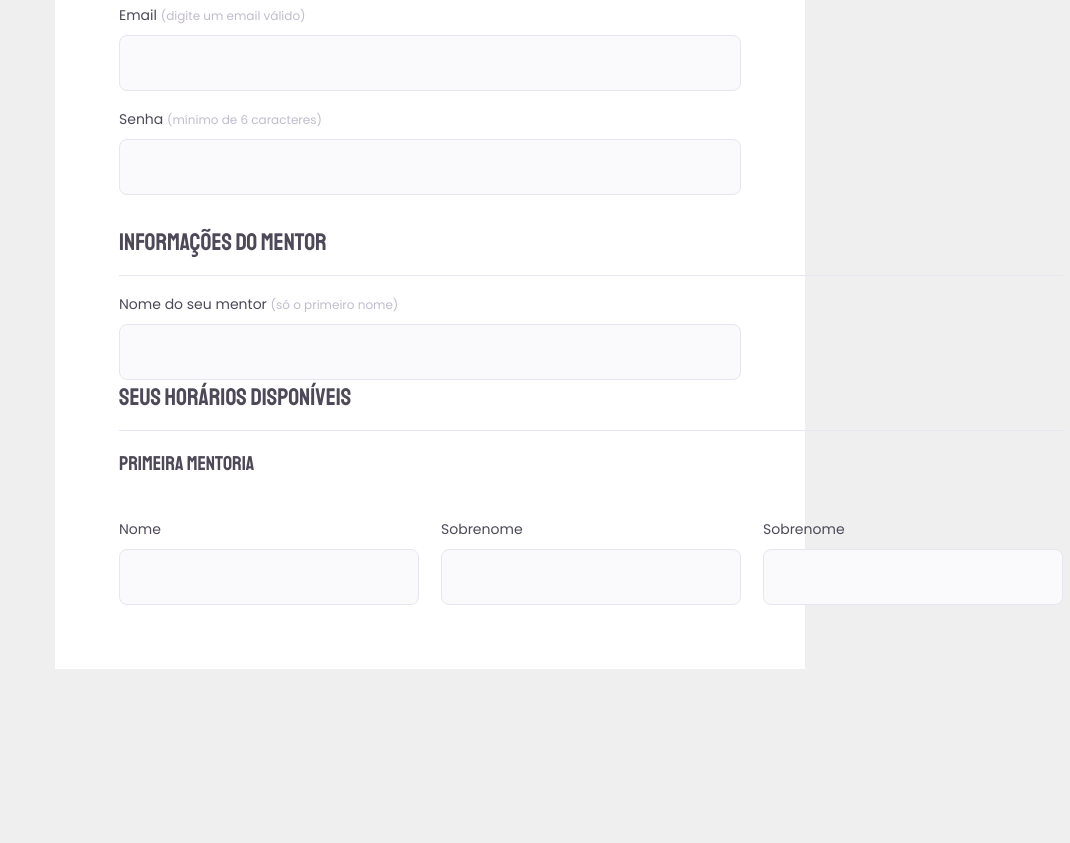
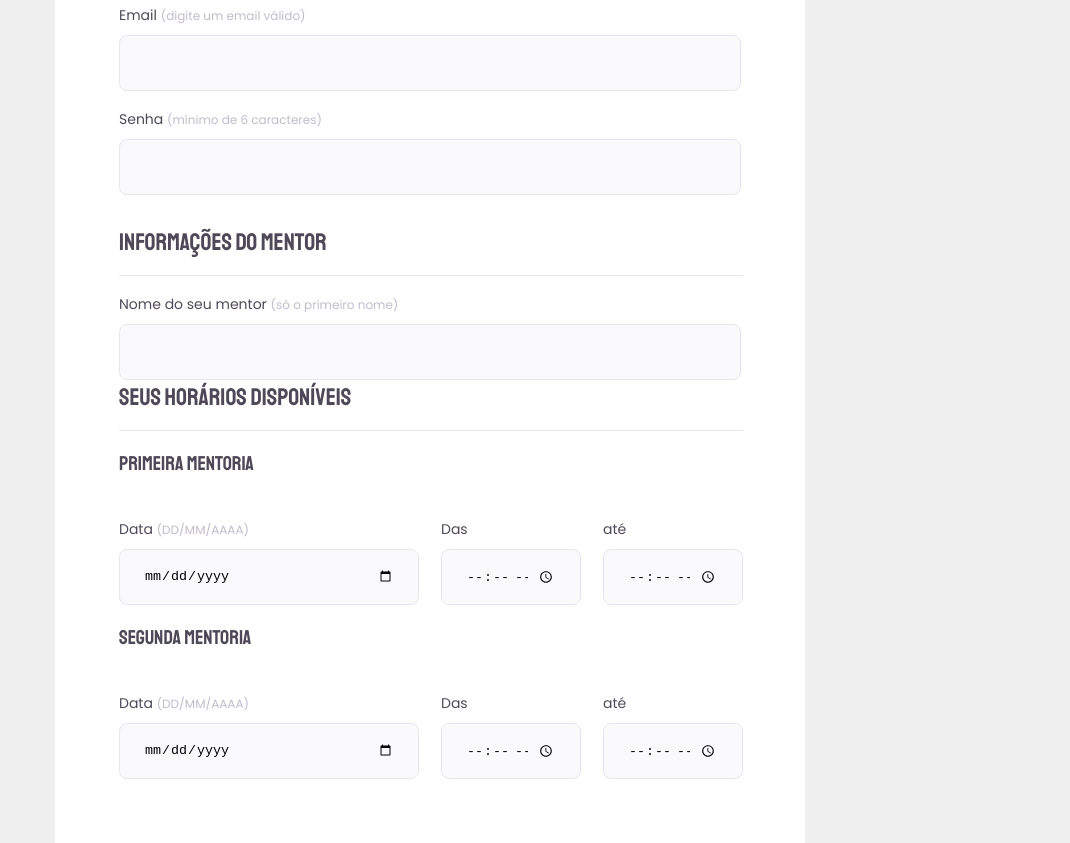
Before and after one commit to KendiFujii/Criando-formul-rios, a plain HTML site: page index.html in a window 1280 px wide. Shown: the part 588-1431 px from the top of the page, without its empty margins (210-1280 px from the left). Before the commit the page ends 1257 px from the top, so only its background shows below. Drawn offline with Linux system fonts and the light colour scheme.

Commit message:
organizar as div de date e time

```diff
--- a/index.html
+++ b/index.html
@@ -76,22 +76,41 @@
             <div class="fieldset-wrapper">
               <legend>Seus horários disponíveis</legend>
 
-              <h1>Primeira mentoria</h1>
+              <h1>PRIMEIRA MENTORIA</h1>
 
               <div class="inline">
                 <div class="input-wrapper">
-                  <label for="event-name"> Nome </label>
-                  <input type="text" id="event-name" />
+                  <label for="event-date "> Data <span>(DD/MM/AAAA)</span> </label>
+                  <input type="date" id="event-date" />
                 </div>
 
                 <div class="input-wrapper">
-                  <label for="event-sobrenome"> Sobrenome </label>
-                  <input type="text" id="event-sobrenome" />
+                  <label for="event-inicio"> Das </label>
+                  <input type="time" id="event-inicio" />
                 </div>
 
                 <div class="input-wrapper">
-                  <label for="event-sobrenome"> Sobrenome </label>
-                  <input type="text" id="event-sobrenome" />
+                  <label for="event-fim"> até </label>
+                  <input type="time" id="event-fim" />
+                </div>
+              </div>
+
+              <h1>SEGUNDA MENTORIA</h1>
+
+              <div class="inline">
+                <div class="input-wrapper">
+                  <label for="event-date "> Data <span>(DD/MM/AAAA)</span> </label>
+                  <input type="date" id="event-date" />
+                </div>
+
+                <div class="input-wrapper">
+                  <label for="event-inicio"> Das </label>
+                  <input type="time" id="event-inicio" />
+                </div>
+
+                <div class="input-wrapper">
+                  <label for="event-fim"> até </label>
+                  <input type="time" id="event-fim" />
                 </div>
 
 
--- a/style.css
+++ b/style.css
@@ -80,7 +80,8 @@ fieldset {
 }
 
 #event-name,
-#event-sobrenome {
+#event-sobrenome,
+#event-date {
     width: 300px;
 }
 
@@ -153,3 +154,8 @@ fieldset legend {
     height: 56px;
     padding: 0 24px;
 }
+
+#event-inicio,
+#event-fim {
+    width: 140px;
+}
```
